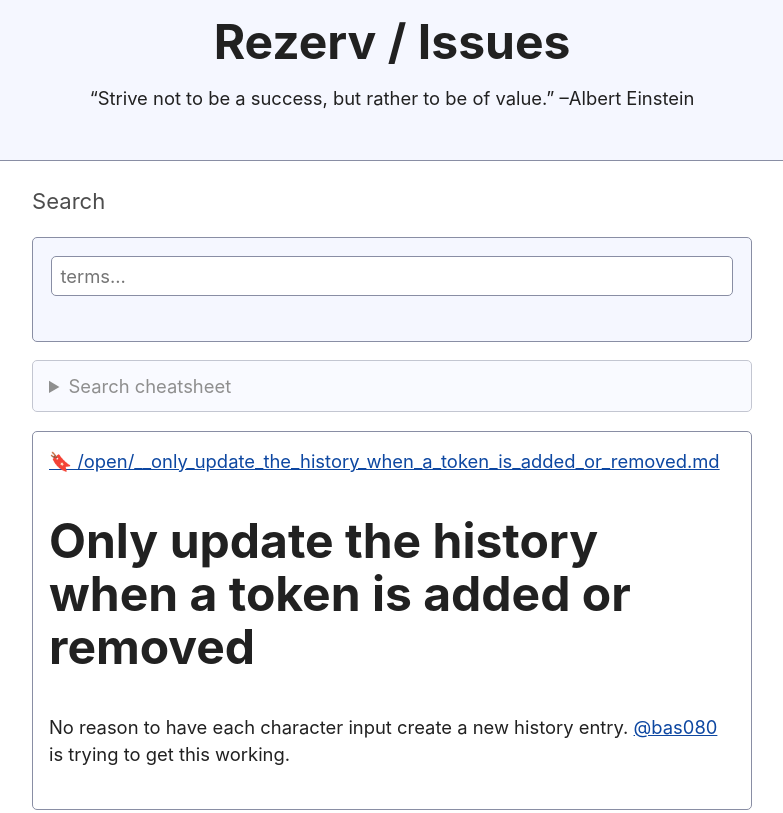
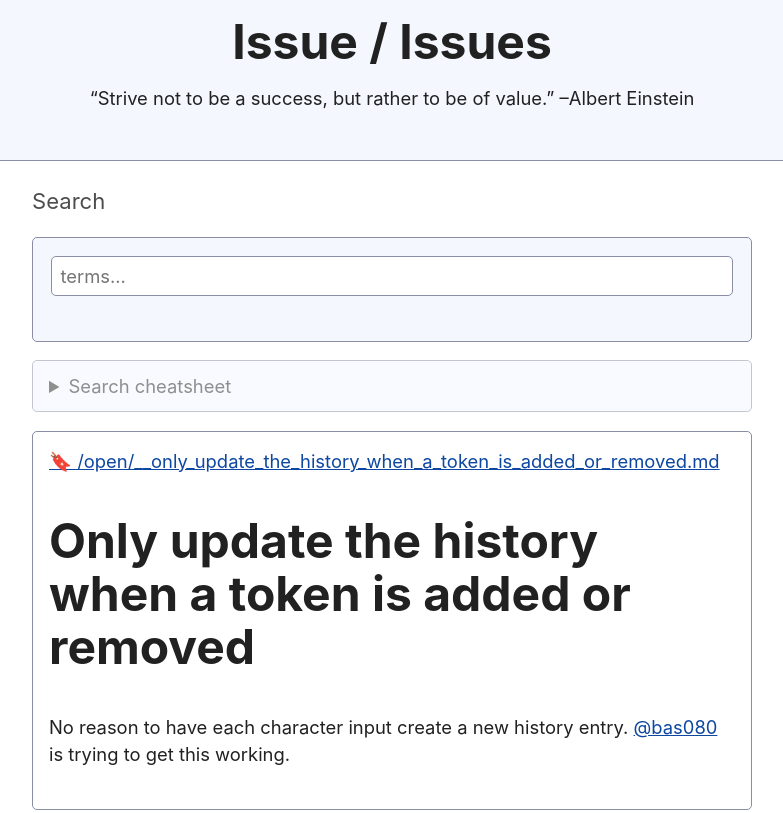
Before and after one commit to bas080/straw, a plain HTML site: page index.html in a window 1280 px wide. Shown: the top 813 px of the page, without its empty margins (248-1031 px from the left). Drawn offline with Linux system fonts and the light colour scheme.

Commit message:
fixup! fixup! fixup! Add a few frontend issues

```diff
--- a/index.html
+++ b/index.html
@@ -13,7 +13,7 @@
 <body>
 
   <header>
-    <h1>Rezerv / Issues</h1>
+    <h1>Issue / Issues</h1>
 
     <p>
     “Strive not to be a success, but rather to be of value.” –Albert Einstein
```
Also changed, not shown: template.html (+1 -1 lines).
